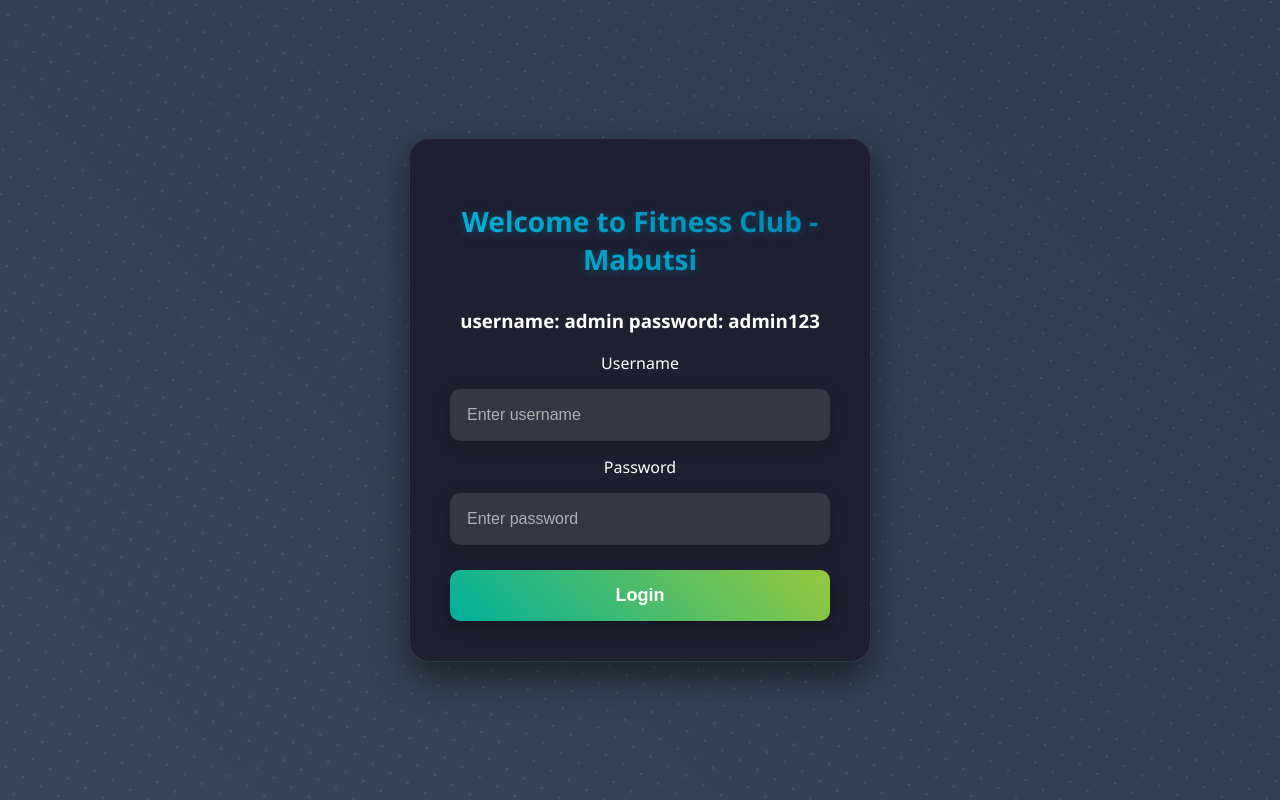
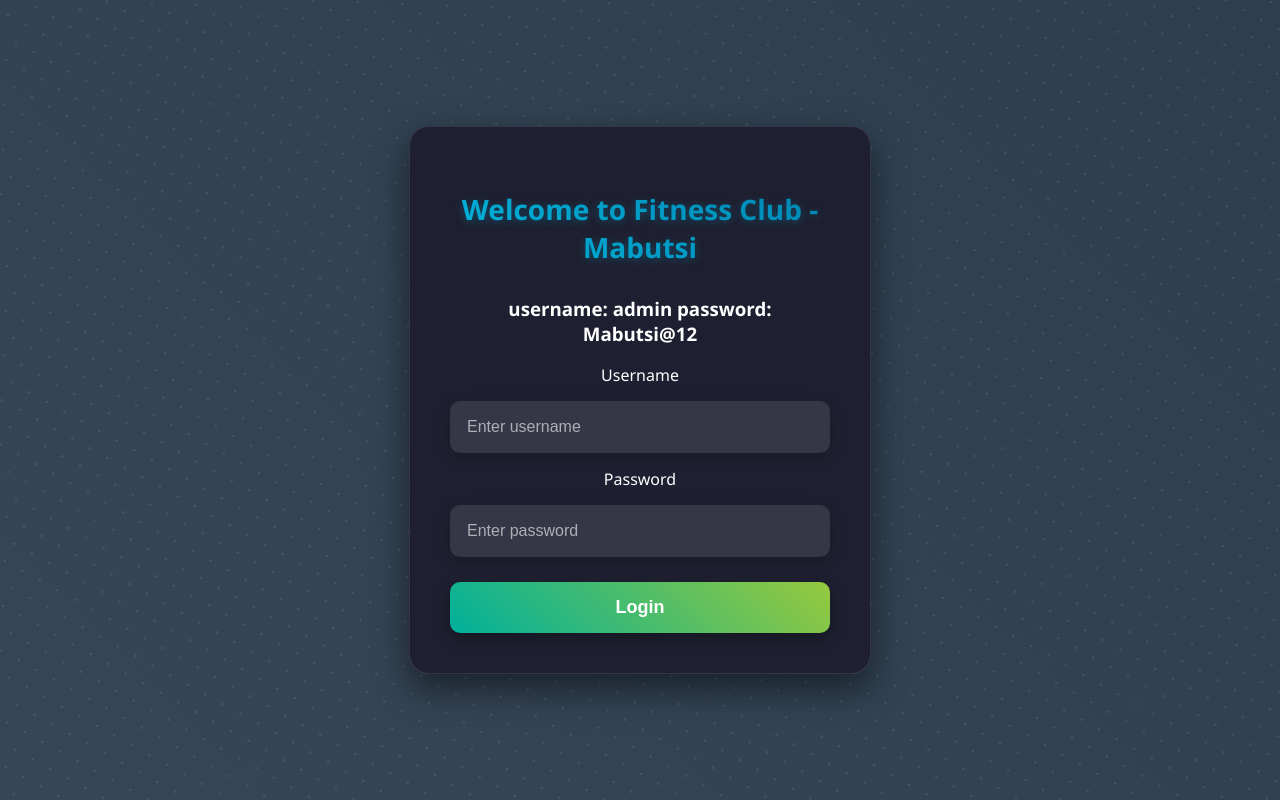
Before and after one commit to Kgaogelo02/Fitness-Club, a Flask app: page /login in a window 1280 px wide. Run offline with Flask 3, Linux system fonts and the light colour scheme.

Commit message:
Update login.html

```diff
--- a/templates/login.html
+++ b/templates/login.html
@@ -13,7 +13,7 @@
         <!-- Box for the login form and messages -->
         <div class="login-box">
             <h2>Welcome to Fitness Club - Mabutsi</h2>
-            <h3>username: admin password: admin123</h3>
+            <h3>username: admin password: Mabutsi@12</h3>
             <!-- Display Flask flash messages (only errors shown here) -->
             {% with messages = get_flashed_messages(with_categories=true) %}
                 {% if messages %}
```
